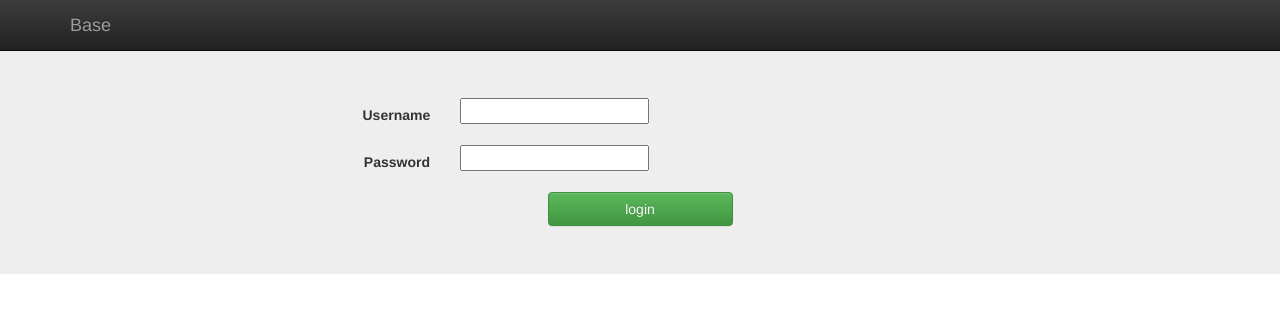
After one commit to MVilstrup/Django-Base, a Django app: template templates/base/login.html in a window 1280 px wide. The commit adds this page. Shown: the top 313 px of the page. Run offline with Django 3.2, Linux system fonts and the light colour scheme; the template is opened without the code that fills it, so the values that code supplies are empty, except form fields; tables that the repository leaves empty hold one stand-in row (values such as "Sample post"); form fields are guessed from the names that the template uses; some libraries are stand-ins or nearby versions.

Commit message:
Implemented login, logout and change password
The user can now login, logout and change their password as they pleases. The
standard django template is now done

```diff
--- a/Base/urls.py
+++ b/Base/urls.py
@@ -1,11 +1,24 @@
 from django.conf.urls import include, url
+from django.core.urlresolvers import reverse
 from django.contrib import admin
 from django.conf.urls.i18n import i18n_patterns
+from django.contrib.auth import views as auth_views
 import views
 
 urlpatterns = [
     url(r'^(?P<filename>(robots.txt)|(humans.txt))$',
         views.home_files, name="home_files"),
+
+    url(r'^accounts/login/$',
+        auth_views.login, {'template_name': 'base/login.html'}),
+
+    url(r'^change-password/$',
+        auth_views.password_change,
+        {'template_name': 'base/change-password.html',
+         'post_change_redirect': '/'  }),
+
+    url(r'^accounts/logout/$',
+        auth_views.logout, {'next_page': "/"}),
     url(r'i18n/', include('django.conf.urls.i18n')),
 ]
 
--- a/Base/views.py
+++ b/Base/views.py
@@ -1,8 +1,10 @@
 # -*- coding: utf-8 -*-
 from django.shortcuts import render
+from django.contrib.auth.decorators import login_required
 
+@login_required(login_url='/accounts/login/')
 def home(request):
-    return render(request, "taskbuster/index.html", {})
+    return render(request, "base/index.html", {})
 
 def home_files(request, filename):
     return render(request, filename, {}, content_type="text/plain")
--- a/requirements/base.txt
+++ b/requirements/base.txt
@@ -1,3 +1,3 @@
 Django==1.8
 psycopg2==2.6
-django-allauth==0.19.1
+django-widget-tweaks
--- a/templates/base.html
+++ b/templates/base.html
@@ -40,18 +40,12 @@
               <span class="icon-bar"></span>
               <span class="icon-bar"></span>
             </button>
-            <a class="navbar-brand" href="#">Project name</a>
+            <a class="navbar-brand" href="#">Base</a>
           </div>
           <div id="navbar" class="navbar-collapse collapse">
-            <form class="navbar-form navbar-right" role="form">
-              <div class="form-group">
-                <input type="text" placeholder="Email" class="form-control">
-              </div>
-              <div class="form-group">
-                <input type="password" placeholder="Password" class="form-control">
-              </div>
-              <button type="submit" class="btn btn-success">Sign in</button>
-            </form>
+            <ul class="nav navbar-nav navbar-right">
+              {% block navbar_right %} {% endblock %}
+            </ul>
           </div><!--/.navbar-collapse -->
         </div>
       </nav>
--- /dev/null
+++ b/templates/base/login.html
@@ -0,0 +1,47 @@
+{% extends "base.html" %}
+{% load i18n %}
+{% load widget_tweaks %}
+
+{% block head_title %} Login {% endblock %}
+
+
+{%block content %}
+    <!-- Main jumbotron for a primary marketing message or call to action -->
+    <div class="jumbotron">
+      <div class="container">
+        <div class="row">
+          <div class="col-md-6 col-md-offset-3">
+              {% if form.errors %}
+              <p>Your username and password didn't match. Please try again.</p>
+              {% endif %}
+
+              <form method="post"
+                    action="{% url 'django.contrib.auth.views.login' %}"
+                    role="form"
+                    class="form-horizontal">
+              {% csrf_token %}
+              <div class="form-group">
+                <div class="col-md-2 control-label">
+                  {{ form.username.label_tag }}
+                </div>
+                <div class="col-md-10">
+                {% render_field  form.username class+="form-control" %}
+                </div>
+              </div>
+              <div class="form-group">
+                <div class="col-md-2 control-label">
+                  {{ form.password.label_tag }}
+                </div>
+                <div class="col-md-10">
+                  {% render_field form.password class+="form-control"  %}
+                </div>
+              </div>
+              <input type="submit" value="login" class="btn btn-success col-md-4 col-md-offset-4" />
+              <input type="hidden" name="next" value="{{ next }}" />
+              </form>
+            </form>
+          </div>
+        </div>
+      </div>
+    </div>
+{%endblock%}
```
Also changed, not shown: Base/settings/base.py (+2 -5 lines), Base/test/test_homepage.py (added, +21 -0 lines), templates/base/change-password.html (added, +40 -0 lines), templates/base/index.html (added, +35 -0 lines), templates/base/logged_out.html (added, +16 -0 lines), templates/taskbuster/index.html (deleted, +0 -42 lines), test/test_homepage.py (deleted, +0 -16 lines), Base/test/__init__.py (deleted).
